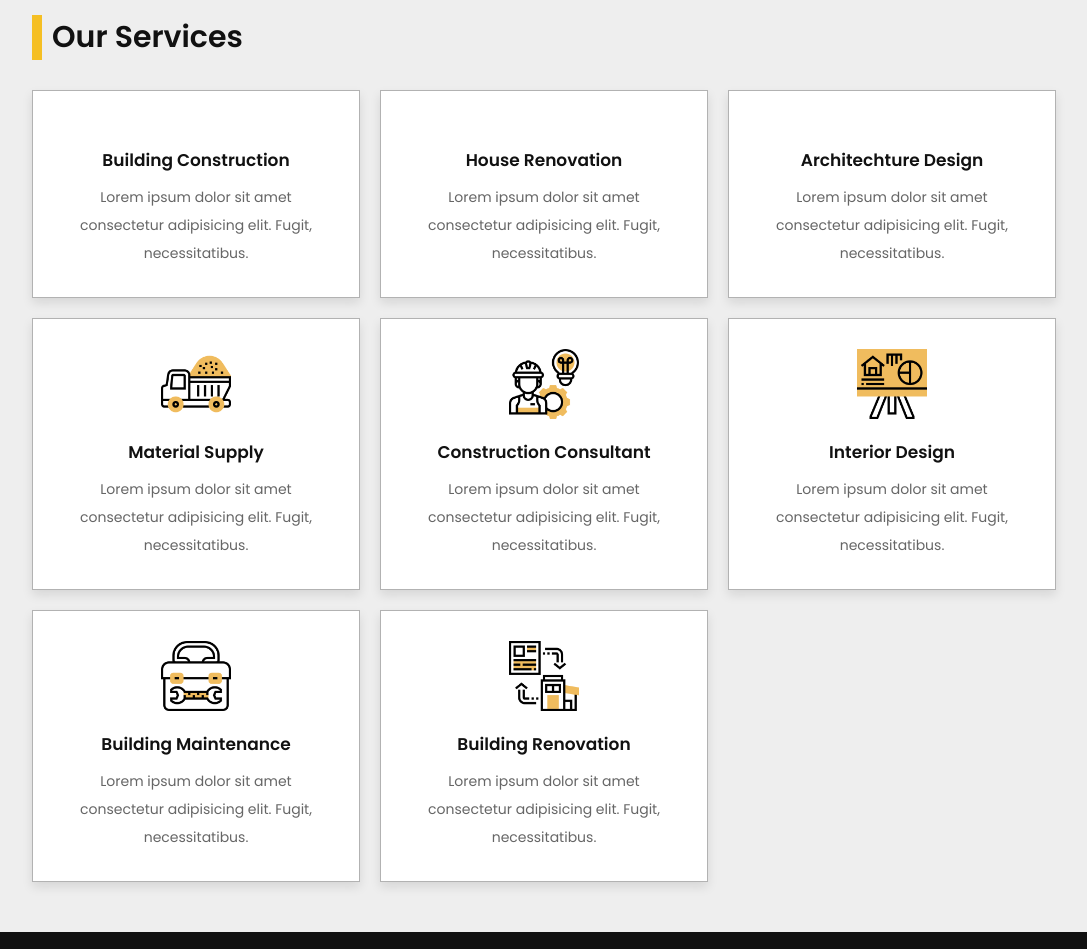
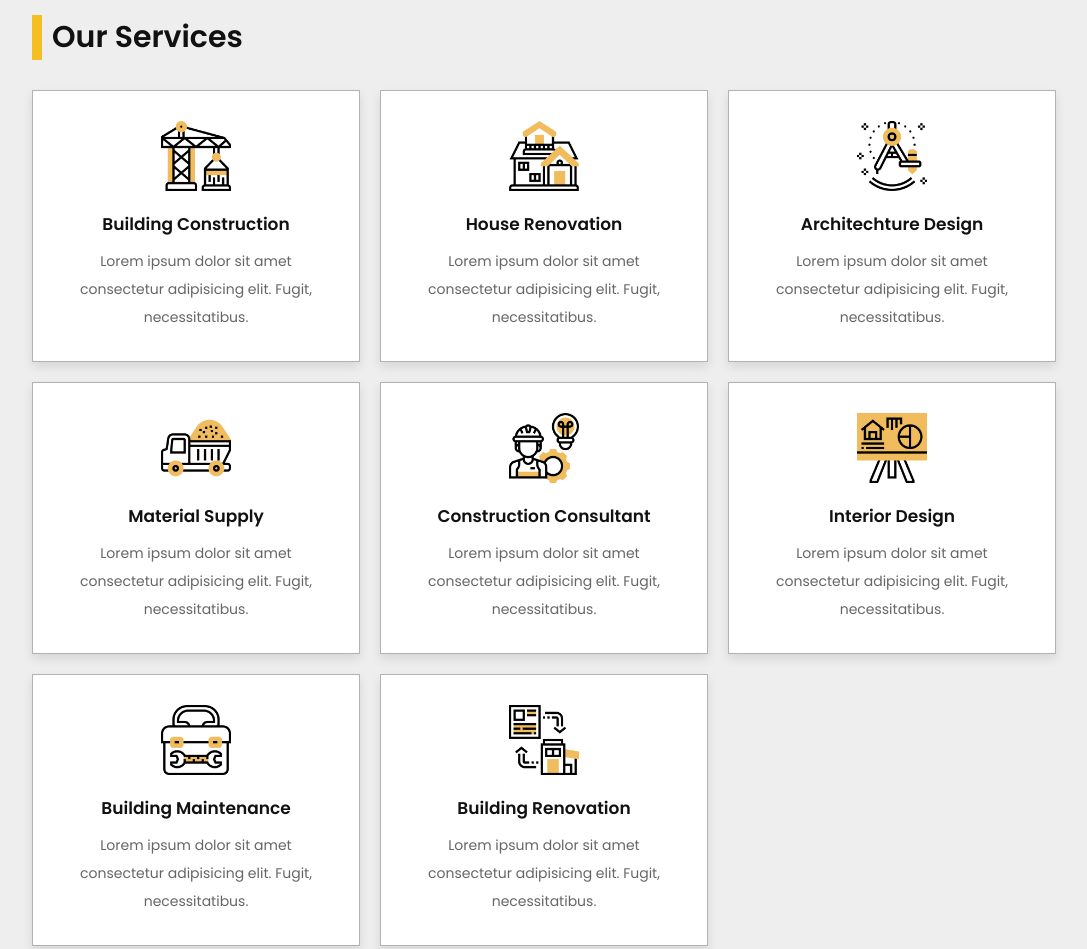
Before and after one commit to vatsalmishra111/smart, a plain HTML site: page index.html in a window 1280 px wide. Shown: the part 1400-2349 px from the top of the page, without its empty margins (96-1183 px from the left). Drawn offline with nearby package versions, Linux system fonts and the light colour scheme; some packages are replaced by stand-ins of ours; files that its build step writes are made by us from their sources; a script that the page names is missing; files whose address does not match are found by name.

Commit message:
Update index.html

```diff
--- a/index.html
+++ b/index.html
@@ -14,7 +14,7 @@
    <link rel="stylesheet" href="https://unpkg.com/swiper@7/swiper-bundle.min.css" />
 
    <!-- custom css file link  -->
-   <link rel="stylesheet" href="css/style.css">
+   <link rel="stylesheet" href="style.css">
 
 </head>
 <body>
@@ -187,19 +187,19 @@
    <div class="box-container">
 
       <div class="box">
-         <img src="images/service-1.png" alt="">
+         <img src="service-1.png" alt="">
          <h3>building construction</h3>
          <p>Lorem ipsum dolor sit amet consectetur adipisicing elit. Fugit, necessitatibus.</p>
       </div>
 
       <div class="box">
-         <img src="images/service-2.png" alt="">
+         <img src="service-2.png" alt="">
          <h3>house renovation</h3>
          <p>Lorem ipsum dolor sit amet consectetur adipisicing elit. Fugit, necessitatibus.</p>
       </div>
 
       <div class="box">
-         <img src="images/service-3.png" alt="">
+         <img src="service-3.png" alt="">
          <h3>architechture design</h3>
          <p>Lorem ipsum dolor sit amet consectetur adipisicing elit. Fugit, necessitatibus.</p>
       </div>
```
